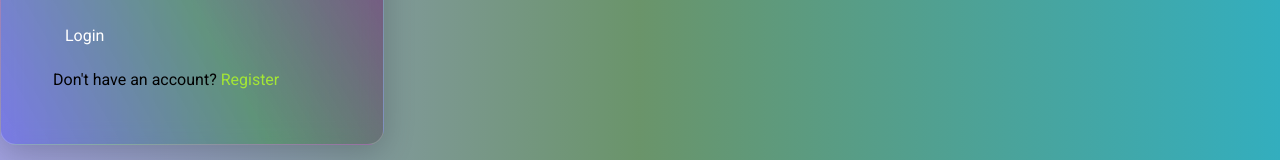
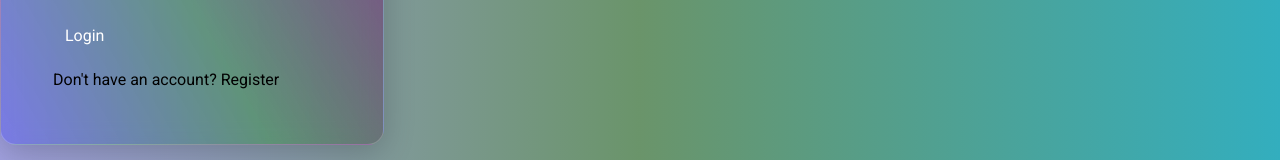
Before and after one commit to abdullah-al-mohammad/cartify-client, a React (Vite) app: page /login in a window 1280 px wide. Shown: the part 371-531 px from the top of the page. Built offline with nearby package versions, Linux system fonts and the light colour scheme; no server answers.

Commit message:
color change

```diff
--- a/src/pages/login/Login.jsx
+++ b/src/pages/login/Login.jsx
@@ -110,7 +110,7 @@ const Login = () => {
             </form>
             <p className="p-5">
               Don't have an account?{' '}
-              <Link className="text-lime-400" to={'/register'}>
+              <Link className="text-primary" to={'/register'}>
                 Register
               </Link>
             </p>
```
